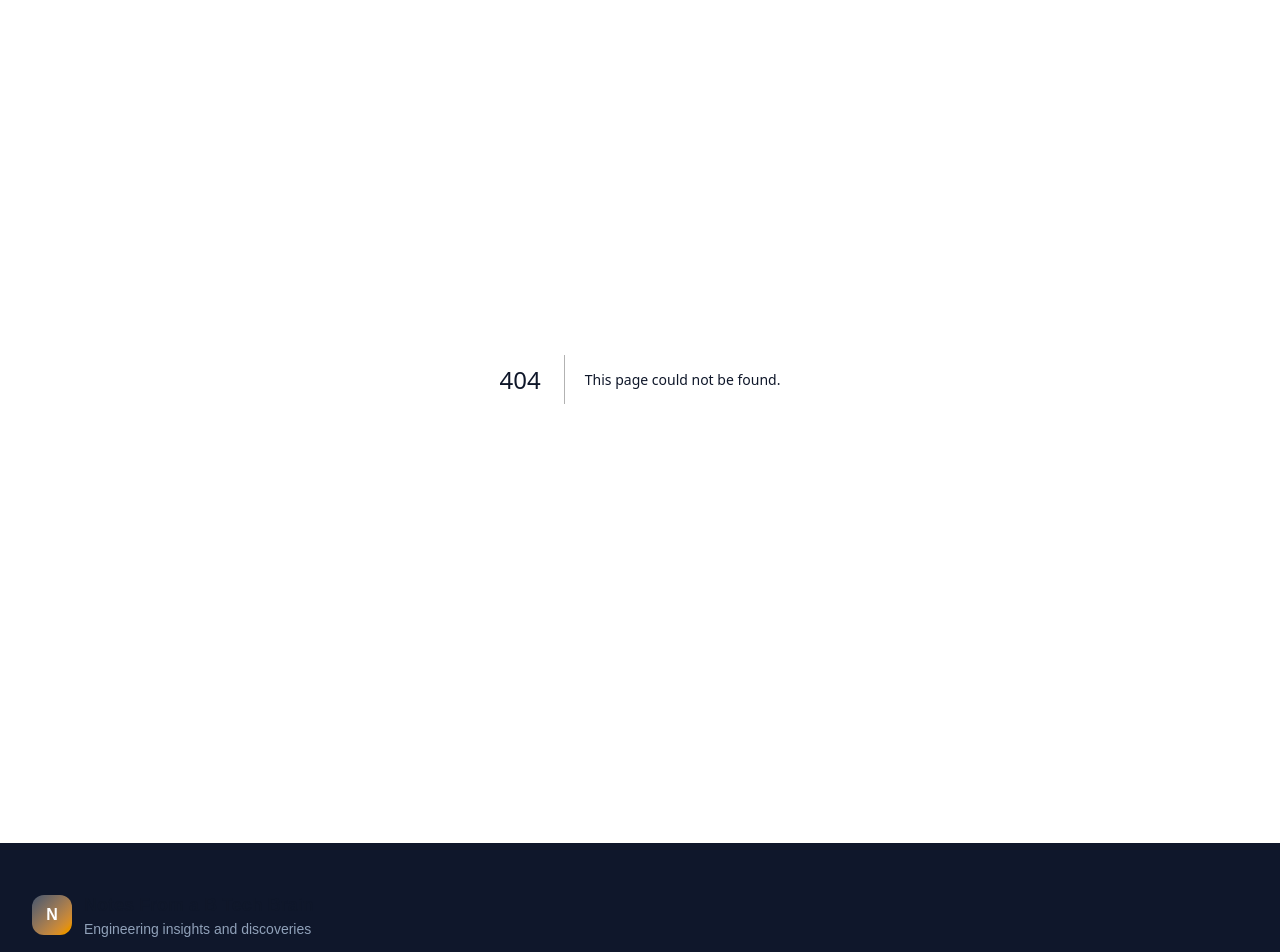
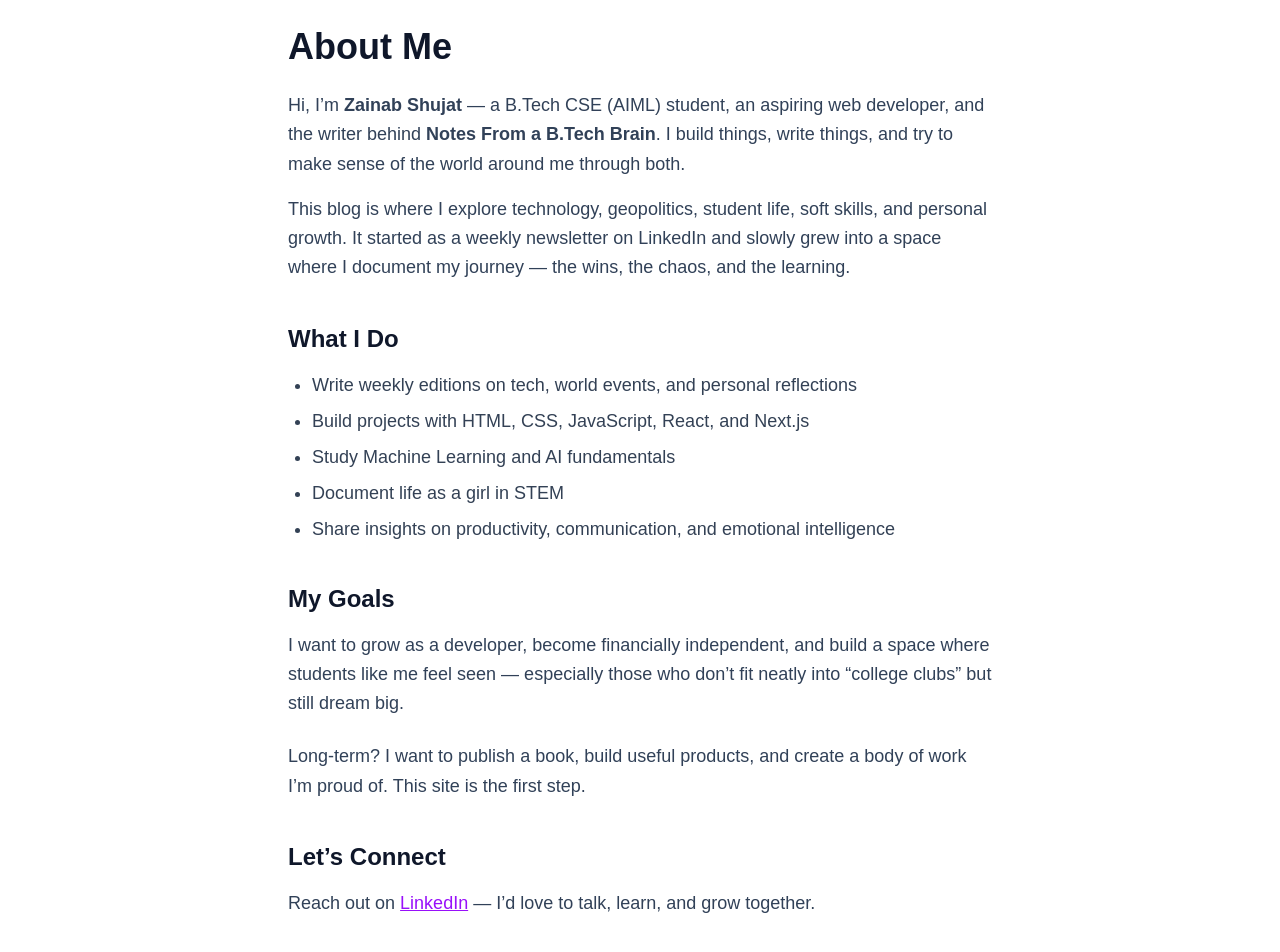
Before and after one commit to ZainabShujat/Btech-blog, a Next.js app: page /about in a window 1280 px wide. Before the commit this address had no page. Shown: the part 80-1032 px from the top of the page. Built offline with nearby package versions, Linux system fonts and the light colour scheme.

Commit message:
added about

```diff
--- /dev/null
+++ b/app/about/page.tsx
@@ -0,0 +1,52 @@
+export default function AboutPage() {
+  return (
+    <main className="max-w-3xl mx-auto px-4 sm:px-6 md:px-8 py-12">
+      <h1 className="text-4xl font-bold mb-6">About Me</h1>
+
+      <p className="text-lg text-slate-700 leading-relaxed mb-4">
+        Hi, I’m <span className="font-semibold">Zainab Shujat</span> — a B.Tech CSE (AIML) student,
+        an aspiring web developer, and the writer behind
+        <span className="font-semibold"> Notes From a B.Tech Brain</span>.
+        I build things, write things, and try to make sense of the world around me through both.
+      </p>
+
+      <p className="text-lg text-slate-700 leading-relaxed mb-6">
+        This blog is where I explore technology, geopolitics, student life, soft skills,
+        and personal growth. It started as a weekly newsletter on LinkedIn and slowly
+        grew into a space where I document my journey — the wins, the chaos, and the learning.
+      </p>
+
+      <h2 className="text-2xl font-semibold mt-10 mb-4">What I Do</h2>
+      <ul className="list-disc pl-6 space-y-2 text-slate-700 text-lg">
+        <li>Write weekly editions on tech, world events, and personal reflections</li>
+        <li>Build projects with HTML, CSS, JavaScript, React, and Next.js</li>
+        <li>Study Machine Learning and AI fundamentals</li>
+        <li>Document life as a girl in STEM</li>
+        <li>Share insights on productivity, communication, and emotional intelligence</li>
+      </ul>
+
+      <h2 className="text-2xl font-semibold mt-10 mb-4">My Goals</h2>
+      <p className="text-lg text-slate-700 leading-relaxed mb-6">
+        I want to grow as a developer, become financially independent, and build a space
+        where students like me feel seen — especially those who don’t fit neatly into
+        “college clubs” but still dream big.
+      </p>
+
+      <p className="text-lg text-slate-700 leading-relaxed mb-6">
+        Long-term? I want to publish a book, build useful products, and create a body of
+        work I’m proud of. This site is the first step.
+      </p>
+
+      <h2 className="text-2xl font-semibold mt-10 mb-4">Let’s Connect</h2>
+      <p className="text-lg text-slate-700 leading-relaxed">
+        Reach out on{" "}
+        <a href="https://www.linkedin.com/in/zainab-shujat-web-developer"
+           target="_blank"
+           className="underline text-purple-600 font-medium">
+          LinkedIn
+        </a>{" "}
+        — I’d love to talk, learn, and grow together.
+      </p>
+    </main>
+  );
+}
--- a/app/components/Nav.tsx
+++ b/app/components/Nav.tsx
@@ -22,8 +22,9 @@ export default function Nav() {
         <div className="hidden md:flex items-center gap-6 text-sm">
           <Link href="/" className="hover:underline">Home</Link>
           <Link href="/category/friday-insights" className="hover:underline">Friday Insights</Link>
-          <Link href="/category/tech-pulse" className="hover:underline">Tech Pulse</Link>
-          <Link href="/category/world-news" className="hover:underline">World Watch</Link>
+          <Link href="/category/milestone-stories" className="hover:underline">Milestone Stories</Link>
+          <Link href="/about" className="hover:underline">About</Link>
+
         </div>
 
         {/* Mobile hamburger */}
@@ -63,6 +64,8 @@ export default function Nav() {
       >
         <div className="px-4 pt-3 pb-4 space-y-2">
           <Link href="/" className="block py-2 px-2 rounded hover:bg-slate-50">Home</Link>
+          <Link href="/about" className="block py-2 px-2 rounded hover:bg-slate-50">About</Link>
+
           <Link href="/category/friday-insights" className="block py-2 px-2 rounded hover:bg-slate-50">Friday Insights</Link>
           <Link href="/category/tech-pulse" className="block py-2 px-2 rounded hover:bg-slate-50">Tech Pulse</Link>
           <Link href="/category/world-news" className="block py-2 px-2 rounded hover:bg-slate-50">World Watch</Link>
```
